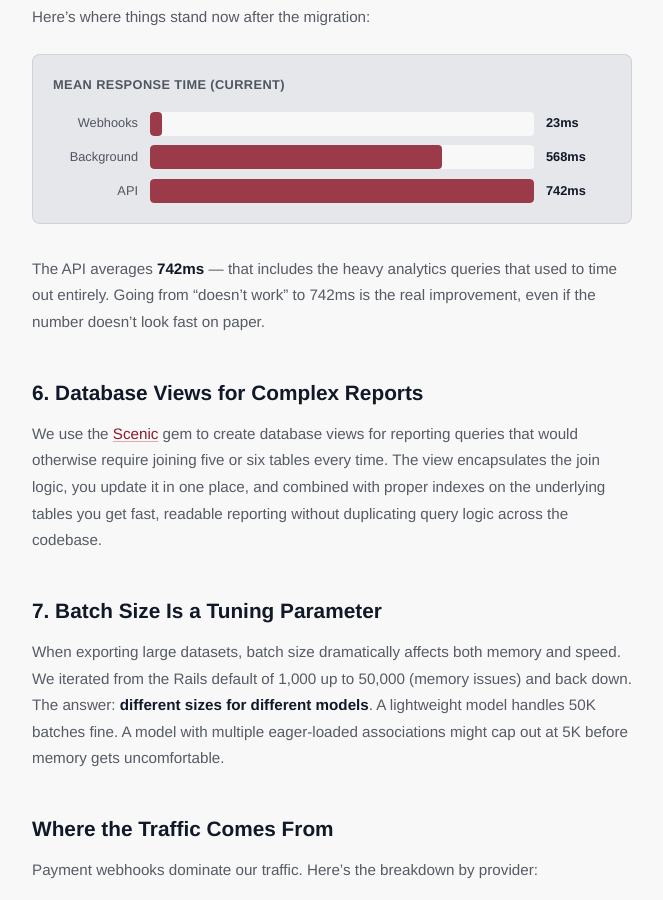
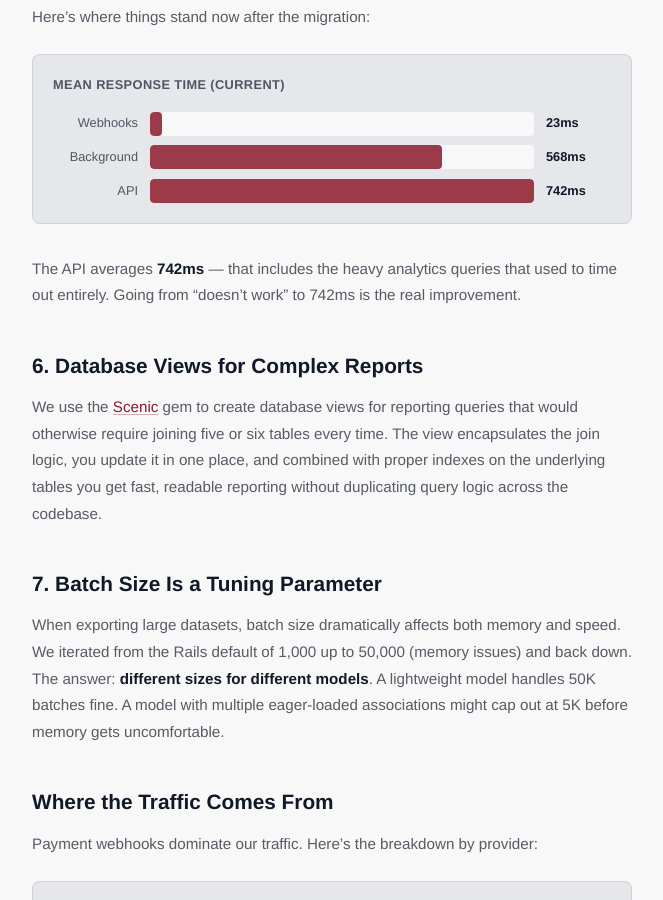
Before and after one commit to robikovacs/robikovacs.github.io, a Jekyll site: the page built from _posts/2026-04-08-ruby-on-rails-performance-lessons-scaling-saas.md, in a window 1280 px wide and 900 px high, scrolled down 4330 px. Shown: the whole window, without its empty margins (308-971 px from the left). Built offline with Jekyll 4.4.1, drawn with Linux system fonts in a browser that asks for light colours.

Commit message:
Trim unnecessary qualifier from API response time
Co-Authored-By: Claude Opus 4.6 (1M context) <noreply@anthropic.com>

```diff
--- a/_posts/2026-04-08-ruby-on-rails-performance-lessons-scaling-saas.md
+++ b/_posts/2026-04-08-ruby-on-rails-performance-lessons-scaling-saas.md
@@ -132,7 +132,7 @@ Here's where things stand now after the migration:
     </div>
 </div>
 
-The API averages **742ms** — that includes the heavy analytics queries that used to time out entirely. Going from "doesn't work" to 742ms is the real improvement, even if the number doesn't look fast on paper.
+The API averages **742ms** — that includes the heavy analytics queries that used to time out entirely. Going from "doesn't work" to 742ms is the real improvement.
 
 ## 6. Database Views for Complex Reports
 
```
